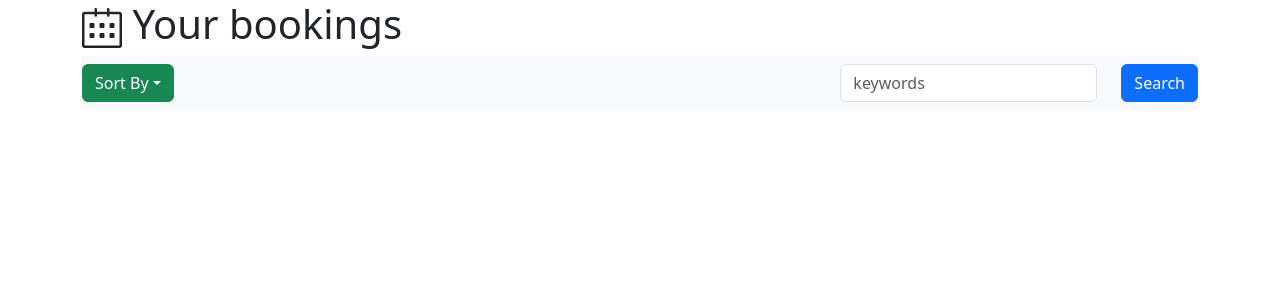
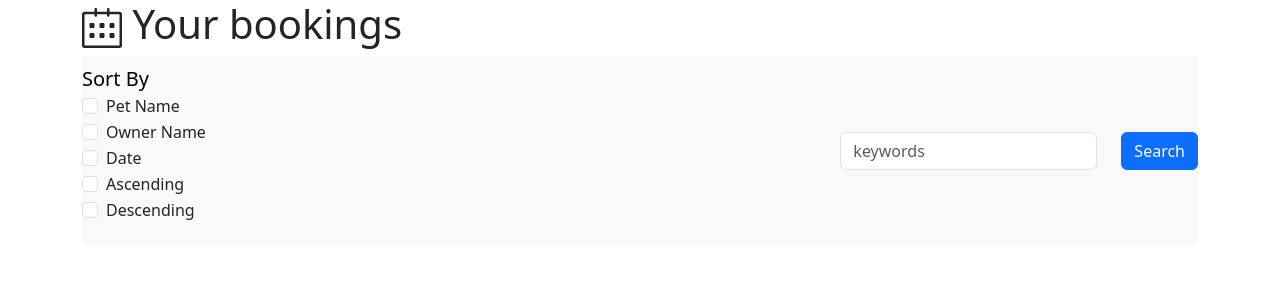
Before and after one commit to tarhavn/ux-tailwindcss-react, a React (Create React App) app: page / in a window 1280 px wide. Shown: the top 300 px of the page. Built offline with nearby package versions, Linux system fonts and the light colour scheme.

Commit message:
Improvement

```diff
--- a/src/components/Search.js
+++ b/src/components/Search.js
@@ -3,22 +3,20 @@ import Form from 'react-bootstrap/Form';
 import Button from 'react-bootstrap/Button';
 import Row from 'react-bootstrap/Row';
 import Col from 'react-bootstrap/Col';
-import Dropdown from 'react-bootstrap/Dropdown';
 
 const Search = () => {
     return (
         <Navbar className="bg-body-tertiary justify-content-between">
-          <Dropdown>
-            <Dropdown.Toggle variant="success" id="dropdown-basic">
-              Sort By
-            </Dropdown.Toggle>
-
-            <Dropdown.Menu>
-              <Dropdown.Item href="#/action-1">Name</Dropdown.Item>
-              <Dropdown.Item href="#/action-2">Date</Dropdown.Item>
-              <Dropdown.Item href="#/action-3">Priority</Dropdown.Item>
-            </Dropdown.Menu>
-        </Dropdown>
+          <div>
+            <Navbar.Brand>Sort By</Navbar.Brand>
+            <Form.Group className="mb-3" controlId="formBasicCheckbox">
+              <Form.Check type="checkbox" label="Pet Name" />
+              <Form.Check type="checkbox" label="Owner Name" />
+              <Form.Check type="checkbox" label="Date" />
+              <Form.Check type="checkbox" label="Ascending" />
+              <Form.Check type="checkbox" label="Descending" />
+            </Form.Group>
+          </div>
 
           <Form inline>
             <Row>
```
